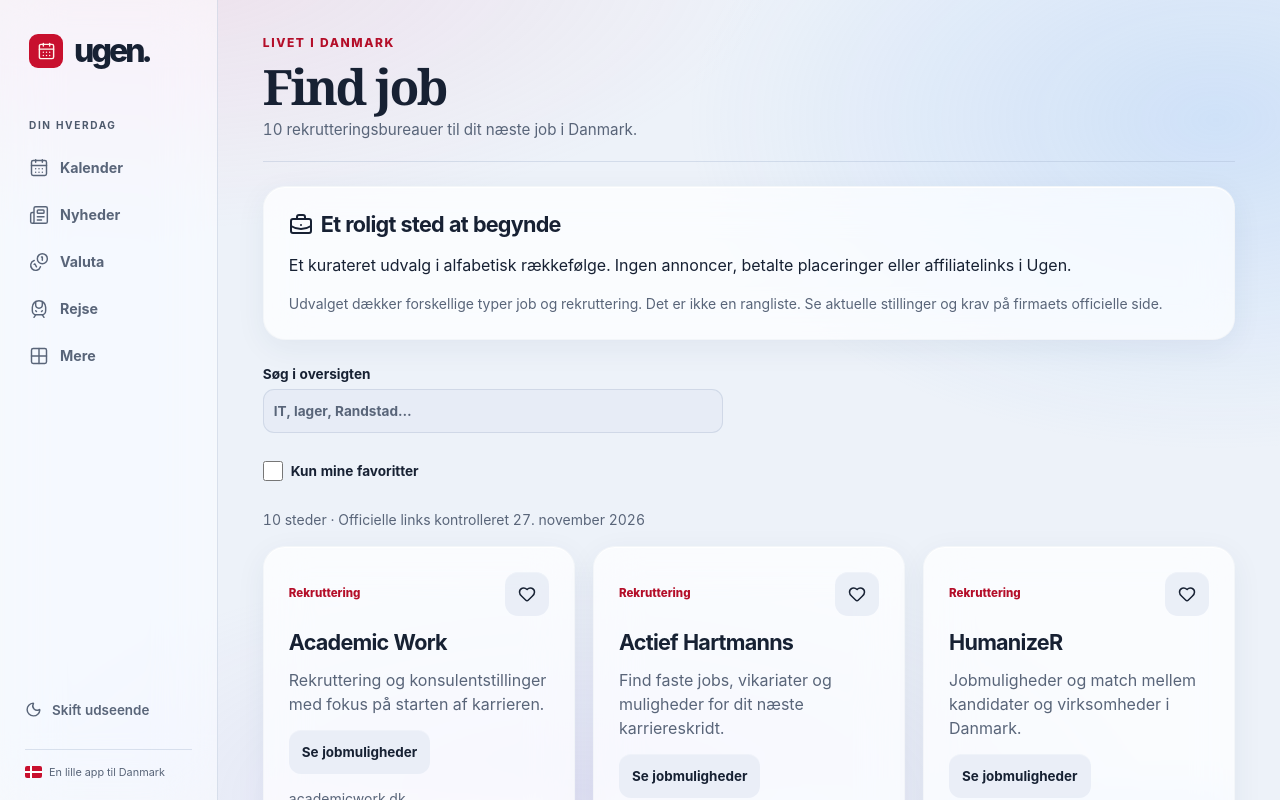
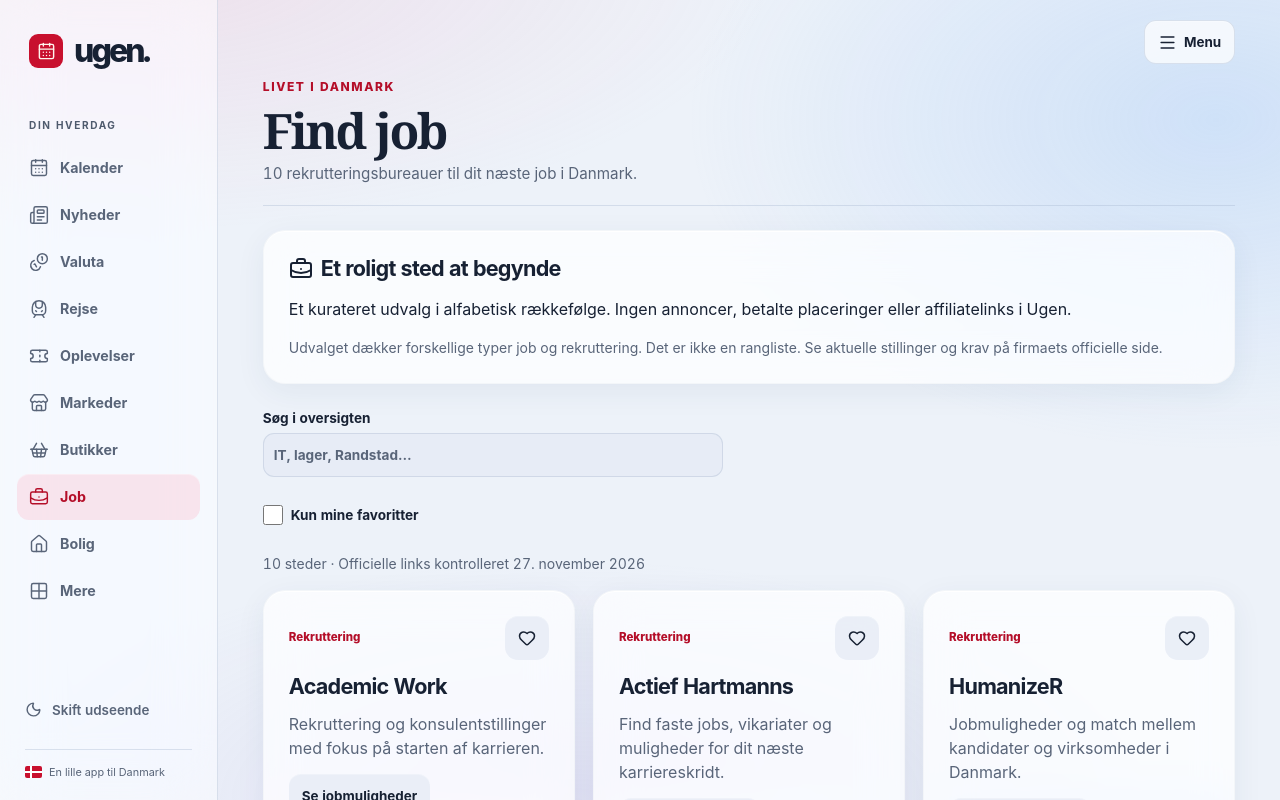
Before and after one commit to kritish-ktm/ugen, a Next.js app: page /job in a window 1280 px wide. Shown: the top 800 px of the page. Built offline with nearby package versions, Linux system fonts and the light colour scheme.

Commit message:
feat(navigation): expose all sections and cache new routes offline

```diff
--- a/components/more/More.tsx
+++ b/components/more/More.tsx
@@ -11,6 +11,9 @@ import { PageTitle } from '../ui/PageTitle'
 import { Sheet } from '../ui/Sheet'
 import { usePreferences, UgenLink } from '../ui/Shell'
 import { WeatherCard } from './WeatherCard'
+import { ShoppingTeaser } from '../shopping/Supermarkets'
+import { EventsTeaser } from '../events/EventsExplorer'
+import { DirectoryTeaser } from '../directory/CompanyDirectory'
 
 export function More() {
   const { t, language, setLanguage, theme, setTheme, install } = usePreferences()
@@ -41,6 +44,9 @@ export function More() {
     <div className="dashboard">
       <div className="stack">
         <WeatherCard />
+        <ShoppingTeaser />
+        <EventsTeaser />
+        <DirectoryTeaser />
         <section className="card stack"><div className="between"><div><p className="card-label">{t('PLANLÆGNING', 'PLANNING')}</p><h2>{t('Ugeplan', 'Weekly planner')}</h2></div><div className="summary-icon"><CalendarRange size={19} /></div></div>
           <button type="button" className="secondary fit" onClick={togglePlanner} aria-expanded={showPlanner}>{showPlanner ? t('Skjul ugeplan', 'Hide weekly planner') : t('Åbn ugeplan', 'Open weekly planner')}</button>
           {start && showPlanner && <>
--- a/components/ui/Shell.tsx
+++ b/components/ui/Shell.tsx
@@ -2,12 +2,13 @@
 import { createContext, useContext, useEffect, useState } from 'react'
 import Link from 'next/link'
 import { usePathname } from 'next/navigation'
-import { CalendarDays, Coins, Grid2X2, Moon, Newspaper, Sun, TrainFront, WifiOff } from 'lucide-react'
+import { BriefcaseBusiness, CalendarDays, Coins, Grid2X2, House, Menu, Moon, Newspaper, ShoppingBasket, Store, Sun, Ticket, TrainFront, WifiOff } from 'lucide-react'
 import { MotionConfig, motion } from 'framer-motion'
 import { useLocal } from '../../hooks/useLocal'
 import { useReminderAlerts } from '../../hooks/useReminderAlerts'
 import { translate, type Language } from '../../lib/i18n'
 import { Brand } from './Brand'
+import { Sheet } from './Sheet'
 
 export type Theme = 'system' | 'light' | 'dark'
 type InstallPrompt = Event & { prompt: () => Promise<void> }
@@ -25,11 +26,16 @@ export function UgenLink({ href, children, ...props }: React.AnchorHTMLAttribute
   return online ? <Link href={href} prefetch={false} {...props}>{children}</Link> : <a href={href} {...props}>{children}</a>
 }
 const items = [
-  { path: '/', icon: CalendarDays, da: 'Kalender', en: 'Calendar' },
-  { path: '/nyheder', icon: Newspaper, da: 'Nyheder', en: 'News' },
-  { path: '/valuta', icon: Coins, da: 'Valuta', en: 'Currency' },
-  { path: '/rejse', icon: TrainFront, da: 'Rejse', en: 'Travel' },
-  { path: '/mere', icon: Grid2X2, da: 'Mere', en: 'More' },
+  { path: '/', icon: CalendarDays, da: 'Kalender', en: 'Calendar', extra: false },
+  { path: '/nyheder', icon: Newspaper, da: 'Nyheder', en: 'News', extra: false },
+  { path: '/valuta', icon: Coins, da: 'Valuta', en: 'Currency', extra: false },
+  { path: '/rejse', icon: TrainFront, da: 'Rejse', en: 'Travel', extra: false },
+  { path: '/mere/oplevelser', icon: Ticket, da: 'Oplevelser', en: 'Events', extra: true },
+  { path: '/mere/markeder', icon: Store, da: 'Markeder', en: 'Markets', extra: true },
+  { path: '/mere/tilbud', icon: ShoppingBasket, da: 'Butikker', en: 'Shops', extra: true },
+  { path: '/job', icon: BriefcaseBusiness, da: 'Job', en: 'Jobs', extra: true },
+  { path: '/bolig', icon: House, da: 'Bolig', en: 'Housing', extra: true },
+  { path: '/mere', icon: Grid2X2, da: 'Mere', en: 'More', extra: false },
 ]
 
 export function Shell({ children }: { children: React.ReactNode }) {
@@ -40,7 +46,9 @@ export function Shell({ children }: { children: React.ReactNode }) {
   const [online, setOnline] = useState(true)
   const [compact, setCompact] = useState(false)
   const [install, setInstall] = useState<InstallPrompt | null>(null)
+  const [menu, setMenu] = useState(false)
   const t = translate(language)
+  const activeItem = [...items].sort((a,b) => b.path.length-a.path.length).find(item => item.path === '/' ? path === '/' : path === item.path || path.startsWith(item.path + '/'))
 
   useEffect(() => {
     document.documentElement.lang = language
@@ -76,10 +84,12 @@ export function Shell({ children }: { children: React.ReactNode }) {
         <UgenLink href="/" className="brand-link" aria-label="Ugen"><Brand /></UgenLink>
         <div className="side-caption">{t('DIN HVERDAG', 'YOUR EVERYDAY')}</div>
         <nav className="tabs" aria-label={t('Hovedmenu', 'Main navigation')}>
-          {items.map(({ path: href, icon: Icon, da, en }) => {
-            const active = href === '/' ? path === '/' : path.startsWith(href)
-            return <UgenLink key={href} href={href} aria-current={active ? 'page' : undefined} className="tab">
+          {items.map(({ path: href, icon: Icon, da, en, extra }) => {
+            const active = activeItem?.path === href
+            const sectionActive = href === '/mere' && activeItem?.extra
+            return <UgenLink key={href} href={href} aria-current={active ? 'page' : undefined} data-section-active={sectionActive || undefined} className={'tab' + (extra ? ' desktop-extra' : '')}>
               {active && <motion.span layoutId="active-tab" className="tab-pill" />}
+              {sectionActive && <span className="tab-pill mobile-section-pill" />}
               <Icon size={20} strokeWidth={1.75} /><span>{t(da, en)}</span>
             </UgenLink>
           })}
@@ -89,14 +99,17 @@ export function Shell({ children }: { children: React.ReactNode }) {
           <p><span className="flag" aria-hidden />{t('En lille app til Danmark', 'A little app for Denmark')}</p>
         </div>
       </aside>
-      <header className="mobile-header"><UgenLink href="/" aria-label="Ugen"><Brand /></UgenLink></header>
-      {compact && <div className="compact-header" aria-hidden="true">{items.find(item => item.path === path)?.[language] ?? 'Ugen'}</div>}
+      <header className="mobile-header"><UgenLink href="/" aria-label="Ugen"><Brand /></UgenLink><button type="button" className="secondary menu-button" onClick={() => setMenu(true)} aria-haspopup="dialog" aria-expanded={menu}><Menu size={19} />Menu</button></header>
+      {compact && <div className="compact-header" aria-hidden="true">{activeItem?.[language] ?? 'Ugen'}</div>}
       <main id="main" tabIndex={-1} className="main">
         {!online && <p className="notice" role="status"><WifiOff size={16} />{t('Du er offline', 'You are offline')}</p>}
         <div className="page-enter" key={path}>
           {children}
         </div>
       </main>
+      {menu && <Sheet title="Menu" onClose={() => setMenu(false)}><nav className="menu-grid" aria-label={t('Alle sektioner', 'All sections')}>
+        {items.map(({path:href,icon:Icon,da,en})=><UgenLink key={href} href={href} className="menu-entry" aria-current={activeItem?.path===href?'page':undefined} onClick={()=>setMenu(false)}><Icon size={21} /><span>{t(da,en)}</span></UgenLink>)}
+      </nav></Sheet>}
     </MotionConfig>
   </Preferences.Provider>
 }
--- a/public/sw.js
+++ b/public/sw.js
@@ -1,6 +1,6 @@
 /* global caches, clients, self */
-const shell = 'ugen-shell-v4'
-const pages = ['/', '/nyheder', '/valuta', '/rejse', '/mere', '/mere/om']
+const shell = 'ugen-shell-v11'
+const pages = ['/', '/nyheder', '/valuta', '/rejse', '/mere', '/mere/om', '/mere/tilbud', '/mere/oplevelser', '/mere/markeder', '/job', '/bolig']
 const assets = ['/offline.html', '/paper-grain.svg', '/ugen.svg', '/manifest.webmanifest', '/icon-192.png', '/icon-512.png', '/icon-maskable.png']
 
 async function cachePage(cache, path) {
```
